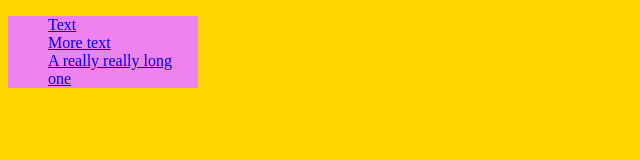
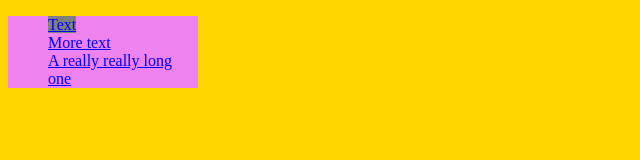
Before and after one commit to GraceCarter-Knight/GraceCarter-Knight.github.io, a plain HTML site: page test.html in a window 1280 px wide. In both pictures the pointer is over the link "Text". Shown: the full height of the page, 0-640 px from the left. Drawn offline with Linux system fonts and the light colour scheme.

Commit message:
Update stylesheet.css

```diff
--- a/stylesheet.css
+++ b/stylesheet.css
@@ -20,3 +20,8 @@ background: violet;
 width: 150px;
 
 }
+
+
+li a:hover{
+	background: gray;
+}
```
